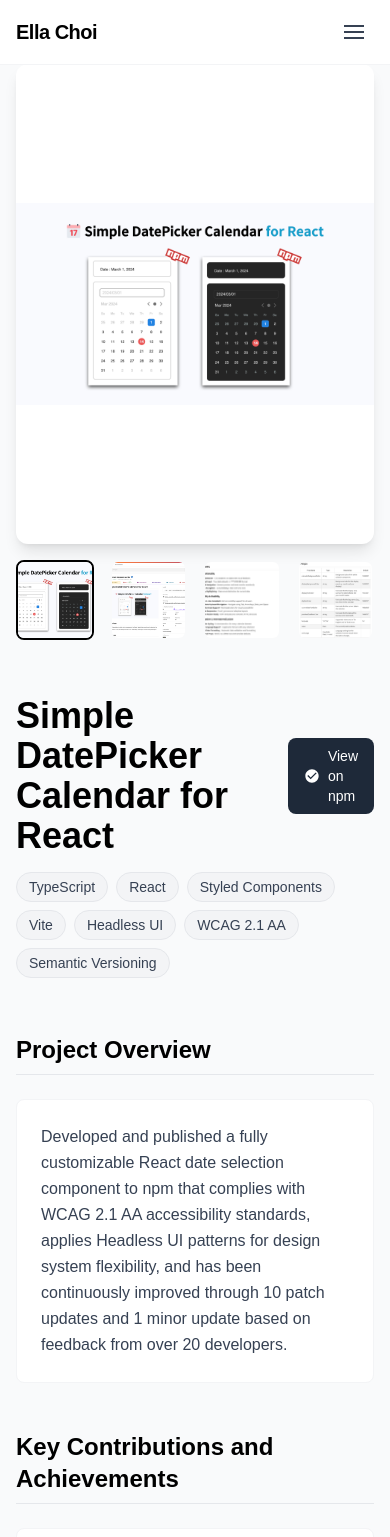
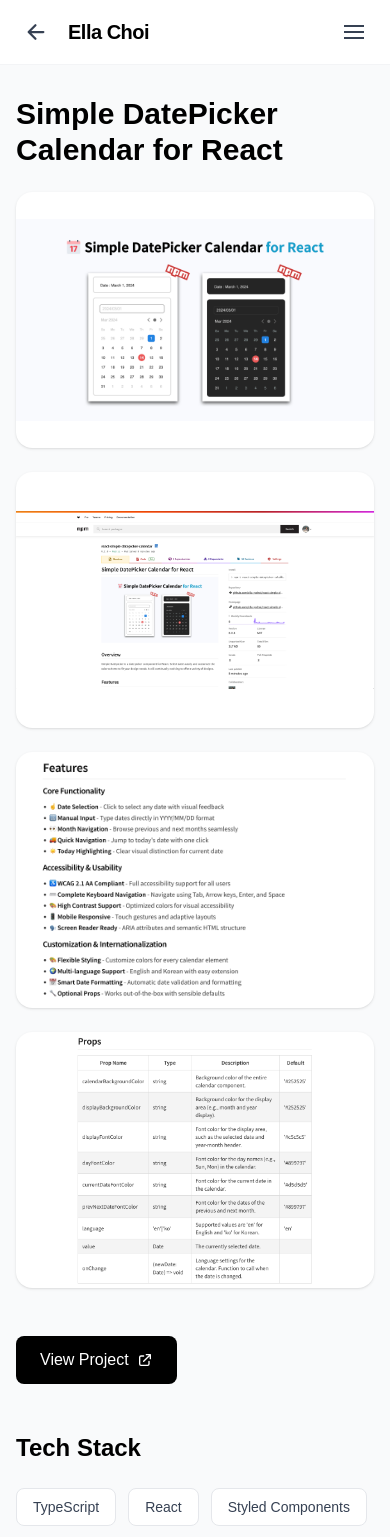
Before and after one commit to ella-yschoi/ella-yschoi.github.io, a Next.js app: page /projects/datepicker-calendar in a window 390 px wide. Shown: the top 1537 px of the page. Built offline with nearby package versions, Linux system fonts and the light colour scheme.

Commit message:
feat: Add swipe gesture functionality and back button for improved navigation mobile experience

```diff
--- a/src/app/about/page.tsx
+++ b/src/app/about/page.tsx
@@ -67,7 +67,7 @@
 
 export default function AboutPage() {
   return (
-    <section className='py-16 w-full bg-gray-50 min-h-screen'>
+    <section className='py-16 w-full bg-gray-50 min-h-screen' data-scrollable>
       <div className='max-w-5xl mx-auto px-4 md:px-6'>
         <div className='pt-8'>
           <h1 className='text-3xl font-bold mb-6 text-black'>About Me</h1>
--- a/src/app/contact/page.tsx
+++ b/src/app/contact/page.tsx
@@ -83,7 +83,7 @@
   };
 
   return (
-    <section className='py-16 w-full bg-gray-50 min-h-screen'>
+    <section className='py-16 w-full bg-gray-50 min-h-screen' data-scrollable>
       <div className='max-w-5xl mx-auto px-4 md:px-6'>
         <div className='pt-8'>
           <h1 className='text-3xl font-bold mb-6 text-black'>
--- a/src/app/layout.tsx
+++ b/src/app/layout.tsx
@@ -2,6 +2,7 @@
 import { Geist, Geist_Mono } from 'next/font/google';
 import './globals.css';
 import Header from '../components/Header';
+import SwipeGestureProvider from '../components/SwipeGestureProvider';
 
 const geistSans = Geist({
   variable: '--font-geist-sans',
@@ -28,8 +29,10 @@
       <body
         className={`${geistSans.variable} ${geistMono.variable} antialiased`}
       >
-        <Header />
-        <div>{children}</div>
+        <SwipeGestureProvider>
+          <Header />
+          <div>{children}</div>
+        </SwipeGestureProvider>
       </body>
     </html>
   );
--- a/src/app/page.tsx
+++ b/src/app/page.tsx
@@ -6,7 +6,10 @@
 
 export default function Home() {
   return (
-    <main className='flex flex-col items-center w-full bg-gray-50 min-h-screen'>
+    <main
+      className='flex flex-col items-center w-full bg-gray-50 min-h-screen'
+      data-scrollable
+    >
       <div className='w-full max-w-5xl mx-auto px-4 md:px-6 mt-10'>
         <div id='intro' className='rounded-2xl shadow my-8'>
           <IntroSection />
--- a/src/app/projects/[slug]/page.tsx
+++ b/src/app/projects/[slug]/page.tsx
@@ -253,93 +253,87 @@
 
   if (!project) {
     return (
-      <section className='py-16 px-6 w-full bg-gray-50 min-h-screen'>
-        <div className='max-w-4xl mx-auto'>
+      <section className='py-16 w-full bg-gray-50 min-h-screen' data-scrollable>
+        <div className='max-w-5xl mx-auto px-4 md:px-6'>
+          <div className='pt-8'>
             <h1 className='text-3xl font-bold mb-6 text-black'>
               Project Not Found
             </h1>
-          <p className='text-gray-600'>The requested project does not exist.</p>
+            <p className='text-lg text-gray-700'>
+              The project you're looking for doesn't exist.
+            </p>
+          </div>
         </div>
       </section>
     );
   }
 
   return (
-    <section className='py-16 w-full bg-gray-50 min-h-screen'>
+    <section className='py-16 w-full bg-gray-50 min-h-screen' data-scrollable>
       <div className='max-w-5xl mx-auto px-4 md:px-6'>
-        {/* Image Section */}
-        <div className='mb-10'>
+        <div className='pt-8'>
+          <h1 className='text-3xl font-bold mb-6 text-black'>
+            {project.title}
+          </h1>
+          {project.subtitle && (
+            <p className='text-gray-600 mb-8 italic'>{project.subtitle}</p>
+          )}
+        </div>
+
+        {/* Project Images */}
+        <div className='mb-12'>
+          <div className='grid gap-6'>
+            {project.images.map((image, index) => (
               <div
-            className='rounded-xl overflow-hidden bg-white flex items-center justify-center shadow-lg mb-4'
-            style={{ minHeight: 480 }}
+                key={index}
+                className='relative w-full h-64 md:h-80 lg:h-96 bg-white rounded-2xl shadow overflow-hidden'
               >
                 <Image
-              src={mainImage}
-              alt={project.title}
-              width={800}
-              height={480}
-              className='object-contain w-full h-[480px]'
+                  src={image}
+                  alt={`${project.title} screenshot ${index + 1}`}
+                  fill
+                  className='object-contain'
                 />
               </div>
-          <div className='flex gap-4 justify-center'>
-            {project.images.map((img, idx) => (
-              <button
-                key={img}
-                onClick={() => setMainImage(img)}
-                className={`rounded-lg overflow-hidden border-2 ${
-                  mainImage === img ? 'border-black' : 'border-transparent'
-                } focus:outline-none`}
-                style={{ width: 120, height: 80 }}
-                aria-label={`Thumbnail ${idx + 1}`}
-              >
-                <Image
-                  src={img}
-                  alt={`Thumbnail ${idx + 1}`}
-                  width={120}
-                  height={80}
-                  className='object-cover w-full h-full'
-                />
-              </button>
             ))}
           </div>
         </div>
 
-        <div className='mb-14'>
-          <div className='flex items-center justify-between mt-14 mb-4'>
-            <h1 className='text-4xl font-bold text-black'>{project.title}</h1>
+        {/* Project URL */}
         {project.projectURL && (
+          <div className='mb-12'>
             <a
               href={project.projectURL}
               target='_blank'
               rel='noopener noreferrer'
-                className='inline-flex items-center gap-2 px-4 py-2 bg-gray-800 text-white rounded-lg hover:bg-gray-700 transition-colors duration-200 font-medium text-sm'
-                aria-label='View on npm'
+              className='inline-flex items-center gap-2 px-6 py-3 bg-black text-white rounded-lg hover:bg-gray-800 transition-colors'
             >
+              View Project
               <svg
-                  width='16'
-                  height='16'
+                className='w-4 h-4'
+                fill='none'
+                stroke='currentColor'
                 viewBox='0 0 24 24'
-                  fill='currentColor'
-                  className='flex-shrink-0'
               >
-                  <path d='M12 2C6.48 2 2 6.48 2 12s4.48 10 10 10 10-4.48 10-10S17.52 2 12 2zm-2 15l-5-5 1.41-1.41L10 14.17l7.59-7.59L19 8l-9 9z' />
+                <path
+                  strokeLinecap='round'
+                  strokeLinejoin='round'
+                  strokeWidth={2}
+                  d='M10 6H6a2 2 0 00-2 2v10a2 2 0 002 2h10a2 2 0 002-2v-4M14 4h6m0 0v6m0-6L10 14'
+                />
               </svg>
-                View on npm
             </a>
-            )}
-          </div>
-          {project.subtitle && (
-            <div className='flex items-center gap-2 mb-4'>
-              <Image src='/info.svg' alt='Information' width={16} height={16} />
-              <p className='text-sm text-gray-500'>{project.subtitle}</p>
           </div>
         )}
 
-          <div className='flex flex-wrap gap-2 mb-6'>
+        {/* Tech Stack */}
+        <div className='mb-12'>
+          <h2 className='text-2xl font-bold mb-6 text-black'>Tech Stack</h2>
+          <div className='flex flex-wrap gap-3'>
             {project.tech.map((tech) => (
               <span
                 key={tech}
-                className='px-3 py-1 bg-gray-100 text-gray-700 rounded-full text-sm font-medium border border-gray-200'
+                className='px-4 py-2 bg-white text-gray-700 rounded-lg border border-gray-200 text-sm font-medium'
               >
                 {tech}
               </span>
@@ -347,64 +341,64 @@
           </div>
         </div>
 
-        <div className='space-y-12'>
-          <section>
-            <h2 className='text-2xl font-bold mb-6 text-black border-b border-gray-200 pb-2'>
+        {/* Project Overview */}
+        <div className='mb-12'>
+          <h2 className='text-2xl font-bold mb-6 text-black'>
             {project.overview.title}
           </h2>
-            <div className='bg-white rounded-lg p-6 border border-gray-100'>
-              <div className='space-y-3'>
-                {project.overview.content.map((content, index) => (
+          <div className='bg-white rounded-2xl shadow p-8'>
+            {project.overview.content.map((paragraph, index) => (
               <p
                 key={index}
-                    className='text-gray-700 text-base leading-relaxed'
+                className='text-gray-700 leading-relaxed mb-4 last:mb-0'
               >
-                    {content}
+                {paragraph}
               </p>
             ))}
           </div>
         </div>
-          </section>
 
-          <section>
-            <h2 className='text-2xl font-bold mb-6 text-black border-b border-gray-200 pb-2'>
-              Key Contributions and Achievements
+        {/* Contributions */}
+        <div className='mb-12'>
+          <h2 className='text-2xl font-bold mb-6 text-black'>
+            Key Contributions
           </h2>
-            <div className='space-y-6'>
+          <div className='space-y-8'>
             {project.contributions.map((contribution, index) => (
-                <div
-                  key={index}
-                  className='bg-white rounded-lg p-6 border border-gray-100'
-                >
-                  <h3 className='text-lg font-semibold text-gray-800 mb-4'>
+              <div key={index} className='bg-white rounded-2xl shadow p-8'>
+                <h3 className='text-xl font-semibold mb-4 text-black'>
                   {contribution.category}
                 </h3>
-                  <ul className='list-disc pl-5 text-gray-700 text-base space-y-2'>
+                <ul className='space-y-3'>
                   {contribution.items.map((item, itemIndex) => (
-                      <li key={itemIndex} className='leading-relaxed'>
-                        {item.replace(/\*\*/g, '')}
+                    <li key={itemIndex} className='flex items-start gap-3'>
+                      <span className='text-blue-500 mt-1'>•</span>
+                      <span className='text-gray-700 leading-relaxed'>
+                        {item}
+                      </span>
                     </li>
                   ))}
                 </ul>
               </div>
             ))}
           </div>
-          </section>
+        </div>
 
-          <section>
-            <h2 className='text-2xl font-bold mb-6 text-black border-b border-gray-200 pb-2'>
+        {/* Project Results */}
+        <div className='mb-12'>
+          <h2 className='text-2xl font-bold mb-6 text-black'>
             {project.result.title}
           </h2>
-            <div className='bg-white rounded-lg p-6 border border-gray-100'>
-              <ul className='list-disc pl-5 text-gray-700 text-base space-y-2'>
-                {project.result.content.map((content, index) => (
-                  <li key={index} className='leading-relaxed'>
-                    {content.replace(/\*\*/g, '')}
-                  </li>
+          <div className='bg-white rounded-2xl shadow p-8'>
+            {project.result.content.map((paragraph, index) => (
+              <p
+                key={index}
+                className='text-gray-700 leading-relaxed mb-4 last:mb-0'
+              >
+                {paragraph}
+              </p>
             ))}
-              </ul>
           </div>
-          </section>
         </div>
       </div>
     </section>
--- a/src/app/projects/page.tsx
+++ b/src/app/projects/page.tsx
@@ -43,7 +43,7 @@
 
 export default function ProjectsPage() {
   return (
-    <section className='py-16 w-full bg-gray-50 min-h-screen'>
+    <section className='py-16 w-full bg-gray-50 min-h-screen' data-scrollable>
       <div className='max-w-5xl mx-auto px-4 md:px-6'>
         <div className='pt-8'>
           <h1 className='text-3xl font-bold mb-6 text-black'>Projects</h1>
--- a/src/app/study/page.tsx
+++ b/src/app/study/page.tsx
@@ -3,7 +3,7 @@
 
 export default function StudyPage() {
   return (
-    <section className='py-16 w-full bg-gray-50 min-h-screen'>
+    <section className='py-16 w-full bg-gray-50 min-h-screen' data-scrollable>
       <div className='max-w-5xl mx-auto px-4 md:px-6'>
         <div className='pt-8'>
           <h1 className='text-3xl font-bold mb-6 text-black'>Study</h1>
--- /dev/null
+++ b/src/components/BackButton.tsx
@@ -0,0 +1,34 @@
+'use client';
+
+import { useRouter, usePathname } from 'next/navigation';
+import { motion } from 'framer-motion';
+import { IoArrowBack } from 'react-icons/io5';
+
+const BackButton = () => {
+  const router = useRouter();
+  const pathname = usePathname();
+
+  // 홈페이지에서는 뒤로가기 버튼을 숨김
+  if (pathname === '/') {
+    return null;
+  }
+
+  const handleBack = () => {
+    router.back();
+  };
+
+  return (
+    <motion.button
+      onClick={handleBack}
+      className='fixed top-24 left-4 z-40 md:hidden bg-white rounded-full p-3 shadow-lg border border-gray-200 hover:shadow-xl transition-all duration-200 hover:scale-105 active:scale-95'
+      initial={{ opacity: 0, x: -20 }}
+      animate={{ opacity: 1, x: 0 }}
+      transition={{ duration: 0.3 }}
+      aria-label='Back to previous page'
+    >
+      <IoArrowBack className='w-5 h-5 text-gray-700' />
+    </motion.button>
+  );
+};
+
+export default BackButton;
--- a/src/components/Header.tsx
+++ b/src/components/Header.tsx
@@ -1,9 +1,11 @@
 'use client';
 
 import Link from 'next/link';
-import { usePathname } from 'next/navigation';
+import { usePathname, useRouter } from 'next/navigation';
 import { useState } from 'react';
 import { motion, AnimatePresence } from 'framer-motion';
+import Image from 'next/image';
+import { IoArrowBack } from 'react-icons/io5';
 
 const navItems = [
   { label: 'Home', href: '/', id: 'intro' },
@@ -16,6 +18,7 @@
 
 const Header = () => {
   const pathname = usePathname();
+  const router = useRouter();
   const [isMenuOpen, setIsMenuOpen] = useState(false);
 
   const toggleMenu = () => {
@@ -26,10 +29,49 @@
     setIsMenuOpen(false);
   };
 
+  // Mobile: profile image + Ella Choi on home, back button + Ella Choi on other pages
+  const isHome = pathname === '/';
+
   return (
     <header className='fixed top-0 left-0 w-full bg-white border-b border-gray-100 z-50'>
       <nav className='max-w-5xl mx-auto flex items-center justify-between px-4 py-3'>
-        <Link href='/' className='font-bold text-xl text-black tracking-tight'>
+        {/* Mobile header left */}
+        <div className='flex items-center gap-2 md:hidden'>
+          {isHome ? (
+            <>
+              <Image
+                src='/images/ella-profile.png'
+                alt='Ella Choi Profile'
+                width={32}
+                height={32}
+                className='mr-1 rounded-full bg-white'
+                priority
+              />
+              <span className='font-bold text-xl text-black tracking-tight'>
+                Ella Choi
+              </span>
+            </>
+          ) : (
+            <>
+              <button
+                onClick={() => router.back()}
+                className='p-2 rounded-full hover:bg-gray-100 focus:outline-none focus:ring-2 focus:ring-black focus:ring-offset-2 transition-all mr-1'
+                aria-label='Go back to previous page'
+              >
+                <IoArrowBack className='w-6 h-6 text-gray-700' />
+              </button>
+              <span className='font-bold text-xl text-black tracking-tight'>
+                Ella Choi
+              </span>
+            </>
+          )}
+        </div>
+
+        {/* Desktop header left */}
+        <Link
+          href='/'
+          className='font-bold text-xl text-black tracking-tight hidden md:block'
+        >
           Ella Choi
         </Link>
 
--- /dev/null
+++ b/src/components/SwipeGestureProvider.tsx
@@ -0,0 +1,19 @@
+'use client';
+
+import { useSwipeGesture } from '../hooks/useSwipeGesture';
+
+interface SwipeGestureProviderProps {
+  children: React.ReactNode;
+}
+
+const SwipeGestureProvider = ({ children }: SwipeGestureProviderProps) => {
+  // Enable swipe gesture
+  useSwipeGesture({
+    minSwipeDistance: 50,
+    maxSwipeTime: 300,
+  });
+
+  return <>{children}</>;
+};
+
+export default SwipeGestureProvider;
--- /dev/null
+++ b/src/hooks/useSwipeGesture.ts
@@ -0,0 +1,127 @@
+'use client';
+
+import { useEffect, useRef } from 'react';
+import { useRouter, usePathname } from 'next/navigation';
+
+interface SwipeConfig {
+  minSwipeDistance?: number;
+  maxSwipeTime?: number;
+}
+
+export const useSwipeGesture = (config: SwipeConfig = {}) => {
+  const router = useRouter();
+  const pathname = usePathname();
+  const touchStartRef = useRef<{ x: number; y: number; time: number } | null>(
+    null
+  );
+  const touchEndRef = useRef<{ x: number; y: number; time: number } | null>(
+    null
+  );
+
+  const { minSwipeDistance = 80, maxSwipeTime = 500 } = config;
+
+  useEffect(() => {
+    // Disable swipe gesture on home page
+    if (pathname === '/') {
+      return;
+    }
+
+    const handleTouchStart = (e: TouchEvent) => {
+      // Ignore gesture when scrolling in a scrollable area
+      if (e.target && (e.target as Element).closest('[data-scrollable]')) {
+        return;
+      }
+
+      touchStartRef.current = {
+        x: e.touches[0].clientX,
+        y: e.touches[0].clientY,
+        time: Date.now(),
+      };
+    };
+
+    const handleTouchMove = (e: TouchEvent) => {
+      if (!touchStartRef.current) return;
+
+      const currentX = e.touches[0].clientX;
+      const currentY = e.touches[0].clientY;
+      const deltaX = currentX - touchStartRef.current.x;
+      const deltaY = Math.abs(currentY - touchStartRef.current.y);
+
+      // Ignore gesture if vertical scroll is greater than horizontal swipe
+      if (deltaY > Math.abs(deltaX)) {
+        touchStartRef.current = null;
+        return;
+      }
+
+      // Visual feedback while swiping from left to right
+      if (deltaX > 20) {
+        document.body.style.transform = `translateX(${Math.min(
+          deltaX * 0.3,
+          50
+        )}px)`;
+        document.body.style.transition = 'transform 0.1s ease-out';
+      }
+    };
+
+    const handleTouchEnd = (e: TouchEvent) => {
+      if (!touchStartRef.current) return;
+
+      // Remove visual feedback
+      document.body.style.transform = '';
+      document.body.style.transition = '';
+
+      touchEndRef.current = {
+        x: e.changedTouches[0].clientX,
+        y: e.changedTouches[0].clientY,
+        time: Date.now(),
+      };
+
+      const swipeDistance = touchEndRef.current.x - touchStartRef.current.x;
+      const swipeTime = touchEndRef.current.time - touchStartRef.current.time;
+      const verticalDistance = Math.abs(
+        touchEndRef.current.y - touchStartRef.current.y
+      );
+
+      // Go back if swiped from left to right
+      if (
+        swipeDistance > minSwipeDistance &&
+        swipeTime < maxSwipeTime &&
+        verticalDistance < 100 // Ignore if vertical swipe is too large
+      ) {
+        // Back animation
+        document.body.style.transform = 'translateX(100%)';
+        document.body.style.transition = 'transform 0.3s ease-out';
+
+        setTimeout(() => {
+          router.back();
+          document.body.style.transform = '';
+          document.body.style.transition = '';
+        }, 300);
+      }
+
+      // Reset state
+      touchStartRef.current = null;
+      touchEndRef.current = null;
+    };
+
+    // Enable swipe gesture only on mobile
+    if (typeof window !== 'undefined' && window.innerWidth <= 768) {
+      document.addEventListener('touchstart', handleTouchStart, {
+        passive: true,
+      });
+      document.addEventListener('touchmove', handleTouchMove, {
+        passive: true,
+      });
+      document.addEventListener('touchend', handleTouchEnd, { passive: true });
+
+      return () => {
+        document.removeEventListener('touchstart', handleTouchStart);
+        document.removeEventListener('touchmove', handleTouchMove);
+        document.removeEventListener('touchend', handleTouchEnd);
+        // Remove style on cleanup
+        document.body.style.transform = '';
+        document.body.style.transition = '';
+      };
+    }
+  }, [router, pathname, minSwipeDistance, maxSwipeTime]);
+};
```
Also changed, not shown: src/app/skills/page.tsx (+6 -7 lines), public/images/ella-profile.png (added). Lines whose indentation alone changed are shown as unchanged.
